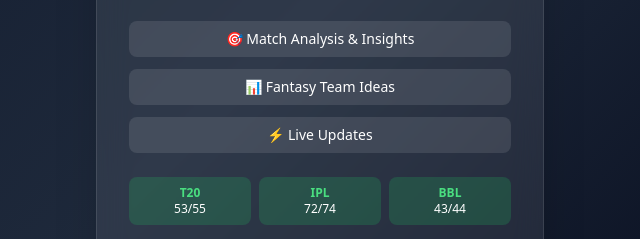
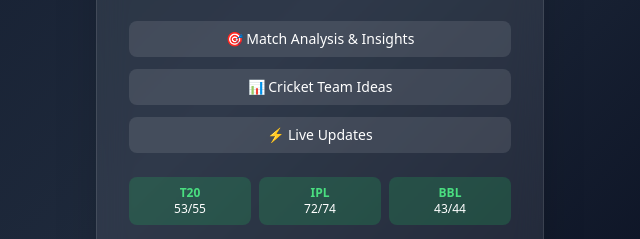
Before and after one commit to cric003/kartikanna, a plain HTML site: page index.html in a window 1280 px wide. Shown: the part 390-629 px from the top of the page, 320-960 px from the left. Drawn offline with nearby package versions, Linux system fonts and the light colour scheme.

Commit message:
Update index.html

```diff
--- a/index.html
+++ b/index.html
@@ -65,7 +65,7 @@
             </div>
 
             <div class="bg-white/10 py-2 rounded-lg">
-                📊 Fantasy Team Ideas
+                📊 Cricket Team Ideas
             </div>
 
             <div class="bg-white/10 py-2 rounded-lg">
```
